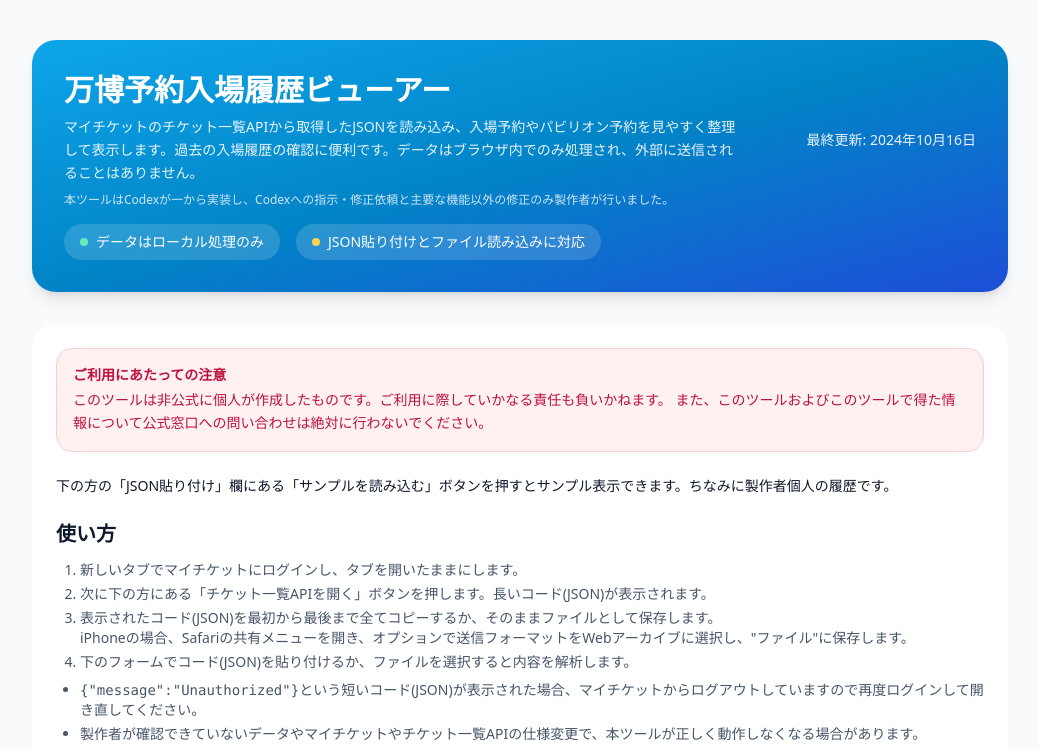
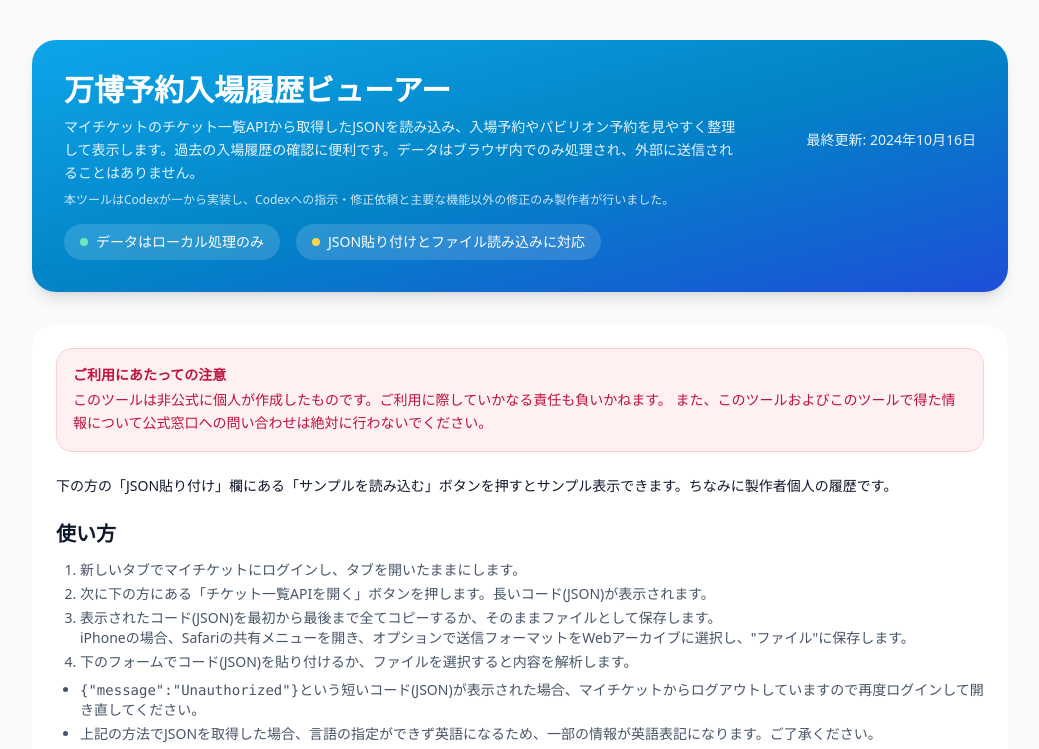
Before and after one commit to nakayuki805/expo-history-viewer, a React (Vite) app: page / in a window 1280 px wide. Shown: the top 749 px of the page, without its empty margins (120-1159 px from the left). Built offline with nearby package versions, Linux system fonts and the light colour scheme.

Commit message:
英語に関する注意書き修正して追加

```diff
--- a/src/App.tsx
+++ b/src/App.tsx
@@ -1266,6 +1266,7 @@ export default function App() {
             </ol>
             <ul className="mt-2 list-disc space-y-1 pl-6 text-sm text-slate-600">
               <li><code>{`{"message":"Unauthorized"}`}</code>という短いコード(JSON)が表示された場合、マイチケットからログアウトしていますので再度ログインして開き直してください。</li>
+              <li>上記の方法でJSONを取得した場合、言語の指定ができず英語になるため、一部の情報が英語表記になります。ご了承ください。</li>
               <li>製作者が確認できていないデータやマイチケットやチケット一覧APIの仕様変更で、本ツールが正しく動作しなくなる場合があります。</li>
             </ul>
             <div className="mt-4 flex flex-wrap gap-3 text-sm">
```
